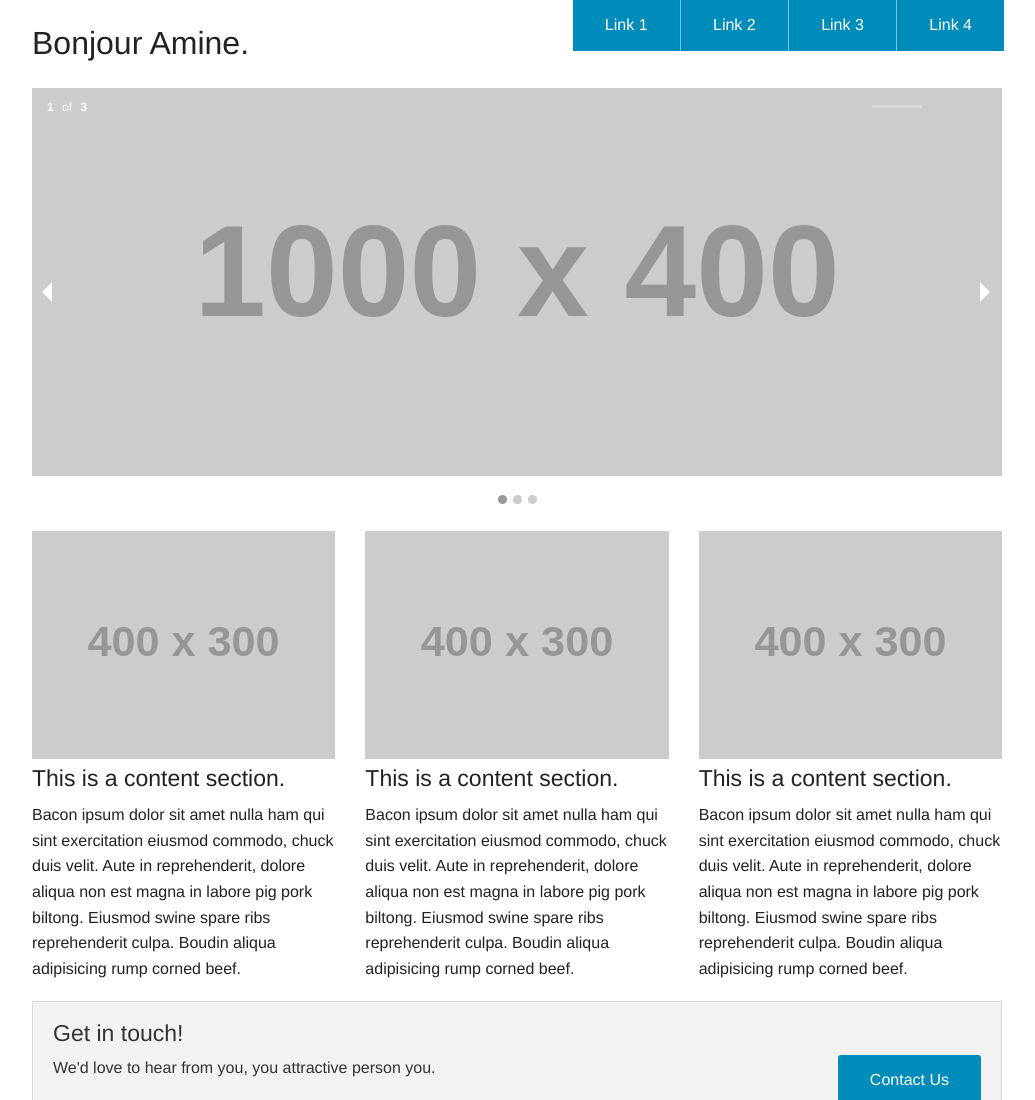
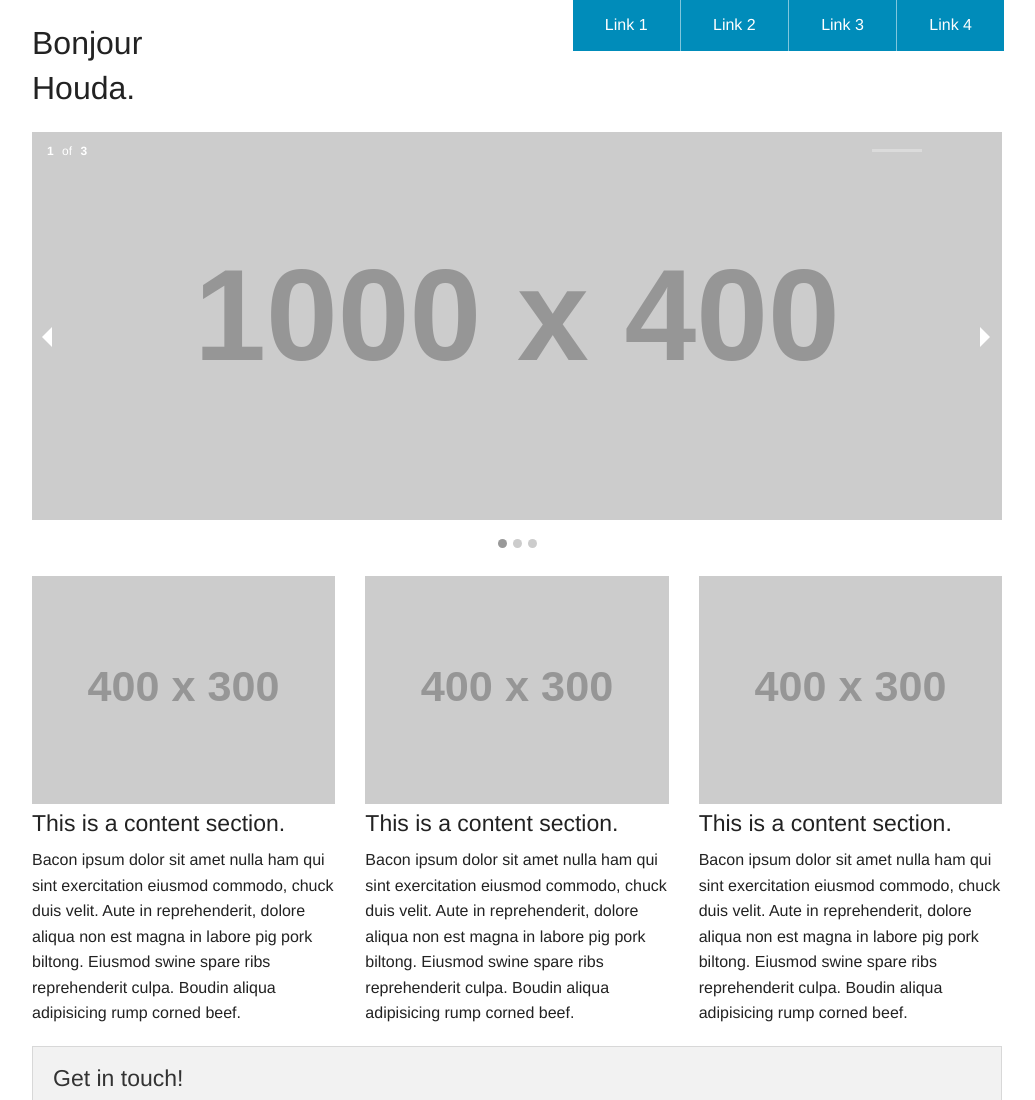
Before and after one commit to technews/lourayad.github.io, a plain HTML site: page index.html in a window 1280 px wide. Shown: the top 1100 px of the page, without its empty margins (123-1158 px from the left). Drawn offline with Linux system fonts and the light colour scheme; placeholder pictures from the web are drawn by us.

Commit message:
little message

```diff
--- a/index.html
+++ b/index.html
@@ -14,7 +14,7 @@
   <div class="row">
     <div class="large-3 columns">
       <h1>
-        Bonjour Amine.
+        Bonjour Houda.
       </h1>
     </div>
     <div class="large-9 columns">
```
